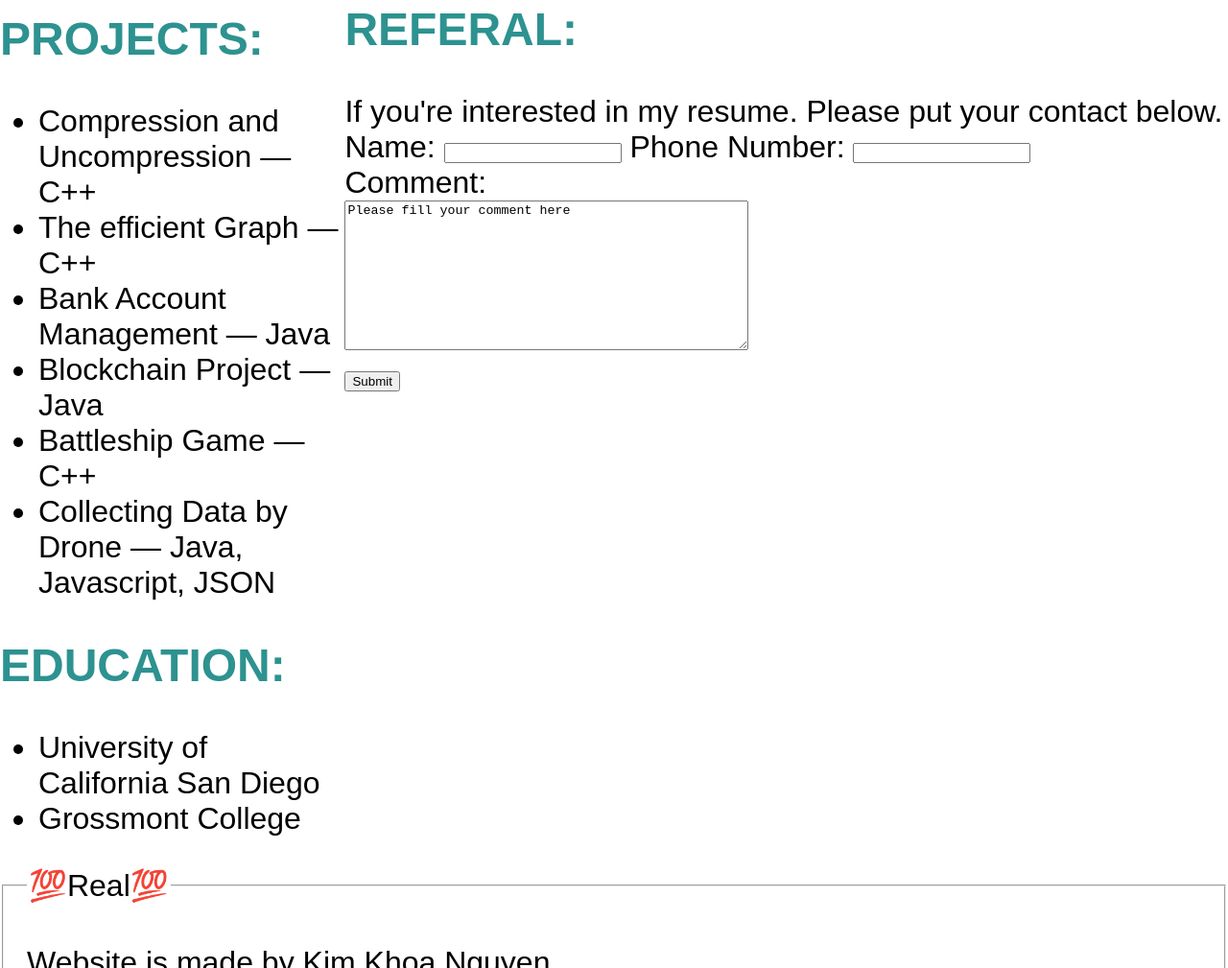
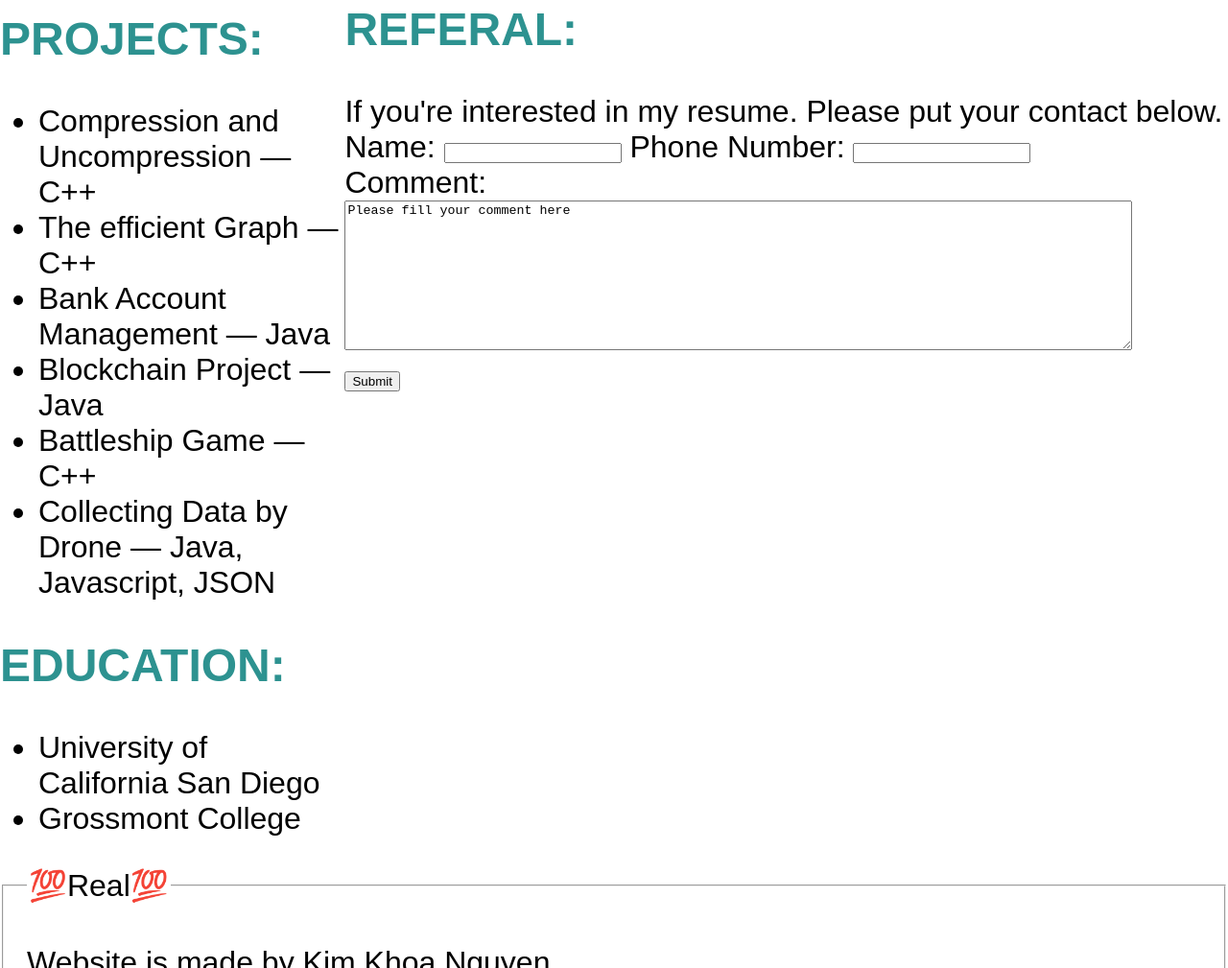
Before and after one commit to kkn003/cse134-hw3, a plain HTML site: page index.html in a window 1280 px wide. Shown: the part 1252-2261 px from the top of the page at 96% size. Drawn offline with Linux system fonts and the light colour scheme.

Commit message:
Update index.html

```diff
--- a/index.html
+++ b/index.html
@@ -263,7 +263,7 @@
                     <br>
                     <label for="comment">Comment:</label>
                     <br>
-                    <textarea name="comment" id="comment" cols="50" rows="10">Please fill your comment here</textarea>
+                    <textarea name="comment" id="comment" cols="100" rows="10">Please fill your comment here</textarea>
                     <br>
                     <input type="submit" value="Submit">
                 </form>
```
